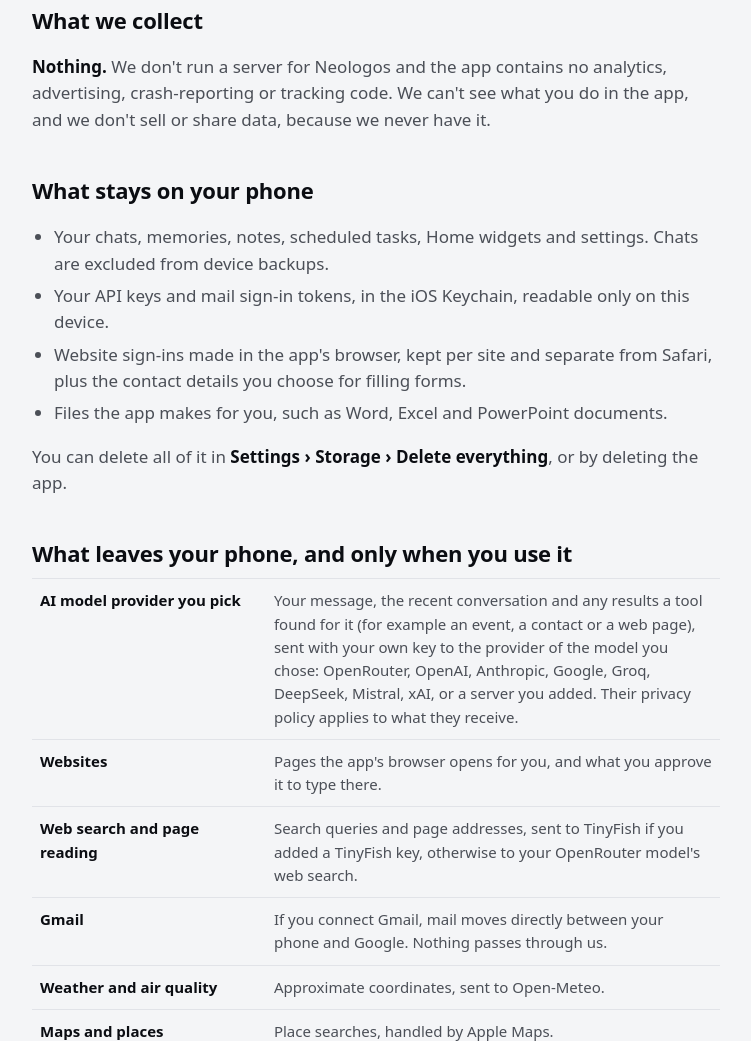
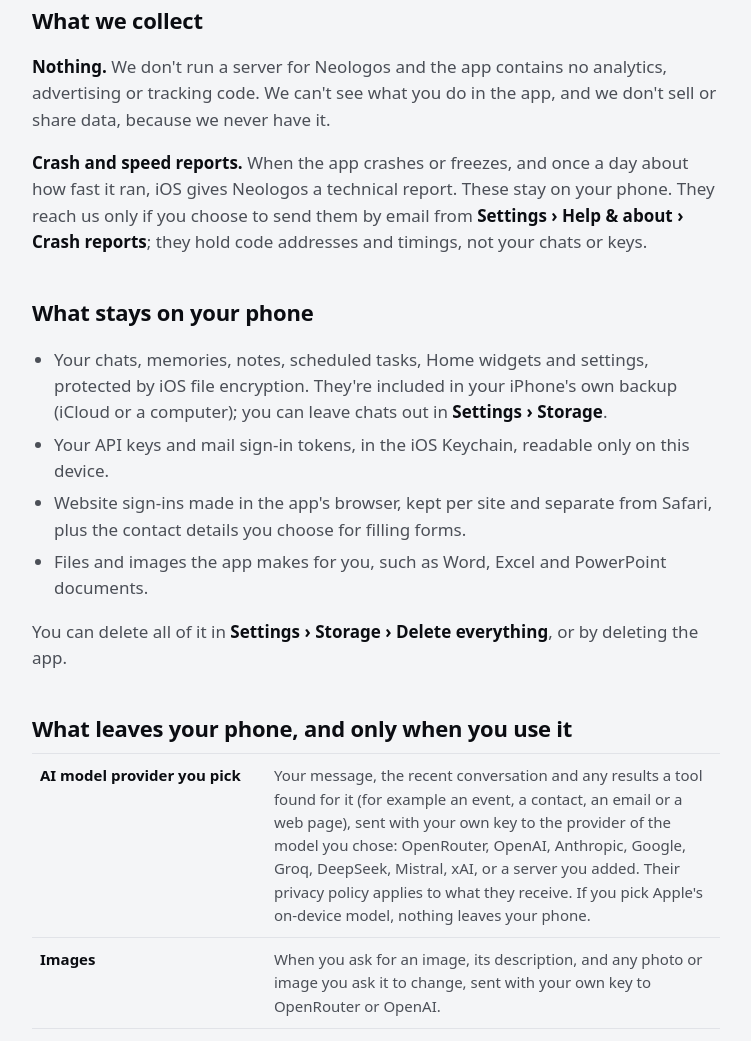
Before and after one commit to cosmosvisionis/neologos-site, a plain HTML site: page privacy.html in a window 1280 px wide. Shown: the part 584-1625 px from the top of the page, without its empty margins (264-1015 px from the left). Drawn offline with Linux system fonts and the light colour scheme.

Commit message:
Privacy policy: backups, crash and speed reports, images, mail and the AI, Google user data, the daily settings file

```diff
--- a/privacy.html
+++ b/privacy.html
@@ -17,7 +17,7 @@
 </header>
 
 <h1>Privacy Policy</h1>
-<p class="lead">Effective November 19, 2026</p>
+<p class="lead">Effective November 20, 2026</p>
 
 <div class="card">
   <p><strong>The short version.</strong> Neologos has no account, no server, no analytics, no ads and no tracking. The developer never receives your chats, keys or personal data. Your chats stay on your phone. When you use a feature that needs the internet, your phone talks directly to the service involved, such as the AI model provider you picked.</p>
@@ -27,32 +27,39 @@
 <p>Neologos is an iOS app made by Egehan Bakici ("we"). Questions about this policy: <a href="mailto:egehanbakici@gmail.com">egehanbakici@gmail.com</a>.</p>
 
 <h2>What we collect</h2>
-<p><strong>Nothing.</strong> We don't run a server for Neologos and the app contains no analytics, advertising, crash-reporting or tracking code. We can't see what you do in the app, and we don't sell or share data, because we never have it.</p>
+<p><strong>Nothing.</strong> We don't run a server for Neologos and the app contains no analytics, advertising or tracking code. We can't see what you do in the app, and we don't sell or share data, because we never have it.</p>
+<p><strong>Crash and speed reports.</strong> When the app crashes or freezes, and once a day about how fast it ran, iOS gives Neologos a technical report. These stay on your phone. They reach us only if you choose to send them by email from <strong>Settings › Help &amp; about › Crash reports</strong>; they hold code addresses and timings, not your chats or keys.</p>
 
 <h2>What stays on your phone</h2>
 <ul>
-  <li>Your chats, memories, notes, scheduled tasks, Home widgets and settings. Chats are excluded from device backups.</li>
+  <li>Your chats, memories, notes, scheduled tasks, Home widgets and settings, protected by iOS file encryption. They're included in your iPhone's own backup (iCloud or a computer); you can leave chats out in <strong>Settings › Storage</strong>.</li>
   <li>Your API keys and mail sign-in tokens, in the iOS Keychain, readable only on this device.</li>
   <li>Website sign-ins made in the app's browser, kept per site and separate from Safari, plus the contact details you choose for filling forms.</li>
-  <li>Files the app makes for you, such as Word, Excel and PowerPoint documents.</li>
+  <li>Files and images the app makes for you, such as Word, Excel and PowerPoint documents.</li>
 </ul>
 <p>You can delete all of it in <strong>Settings › Storage › Delete everything</strong>, or by deleting the app.</p>
 
 <h2>What leaves your phone, and only when you use it</h2>
 <div class="table-wrap">
 <table>
-  <tr><th>AI model provider you pick</th><td>Your message, the recent conversation and any results a tool found for it (for example an event, a contact or a web page), sent with your own key to the provider of the model you chose: OpenRouter, OpenAI, Anthropic, Google, Groq, DeepSeek, Mistral, xAI, or a server you added. Their privacy policy applies to what they receive.</td></tr>
+  <tr><th>AI model provider you pick</th><td>Your message, the recent conversation and any results a tool found for it (for example an event, a contact, an email or a web page), sent with your own key to the provider of the model you chose: OpenRouter, OpenAI, Anthropic, Google, Groq, DeepSeek, Mistral, xAI, or a server you added. Their privacy policy applies to what they receive. If you pick Apple's on-device model, nothing leaves your phone.</td></tr>
+  <tr><th>Images</th><td>When you ask for an image, its description, and any photo or image you ask it to change, sent with your own key to OpenRouter or OpenAI.</td></tr>
   <tr><th>Websites</th><td>Pages the app's browser opens for you, and what you approve it to type there.</td></tr>
   <tr><th>Web search and page reading</th><td>Search queries and page addresses, sent to TinyFish if you added a TinyFish key, otherwise to your OpenRouter model's web search.</td></tr>
-  <tr><th>Gmail</th><td>If you connect Gmail, mail moves directly between your phone and Google. Nothing passes through us.</td></tr>
+  <tr><th>Gmail and Outlook</th><td>If you connect a mail account, mail moves directly between your phone and Google or Microsoft; nothing passes through us. When a request of yours needs mail, only the messages it needs go to the AI provider you picked, to answer it. See <a href="#google">Google user data</a>.</td></tr>
   <tr><th>Weather and air quality</th><td>Approximate coordinates, sent to Open-Meteo.</td></tr>
   <tr><th>Maps and places</th><td>Place searches, handled by Apple Maps.</td></tr>
   <tr><th>Stock and currency prices</th><td>The symbols you ask about, sent to Yahoo Finance and Frankfurter.</td></tr>
   <tr><th>Encyclopedia lookups</th><td>The topic you ask about, sent to Wikipedia.</td></tr>
   <tr><th>Servers you connect (MCP)</th><td>Only the tool calls the app makes to that server.</td></tr>
   <tr><th>Dictation</th><td>Handled by Apple's speech recognition.</td></tr>
+  <tr><th>App settings file</th><td>Once a day the app downloads a small public file from this website that can pause a feature if a problem is found. Nothing about you is sent with it; like any web page, the host (GitHub) sees the request's IP address.</td></tr>
 </table>
 </div>
+
+<h2 id="google">Google user data</h2>
+<p>If you connect Gmail, Neologos uses the Gmail permission (gmail.modify) from your phone only: it reads the messages a request of yours needs, saves drafts you ask for, sends a draft only when you tap Send, and archives or marks messages as read when you ask. It never deletes mail. Sign-in tokens stay in the iOS Keychain. To answer, the messages a request needs go to the AI provider you chose, under your own key. Remove the account in <strong>Settings › Mail</strong> to delete its tokens, or revoke access at <a href="https://myaccount.google.com/permissions">myaccount.google.com/permissions</a>.</p>
+<p>Neologos's use and transfer of information received from Google APIs adheres to the <a href="https://developers.google.com/terms/api-services-user-data-policy">Google API Services User Data Policy</a>, including the Limited Use requirements. Gmail data is never sold, never used for advertising, never read by people, and never used to train AI models.</p>
 
 <h2>Permissions</h2>
 <p>Neologos asks for Calendar, Reminders, Contacts, Location, Photos, Camera, Microphone, Health, Home and Music access only when a feature needs it, and you can change each one in iOS Settings or in the app's <strong>Settings › Permissions</strong>. What a permission lets the app read is used only to answer the request you made.</p>
```
